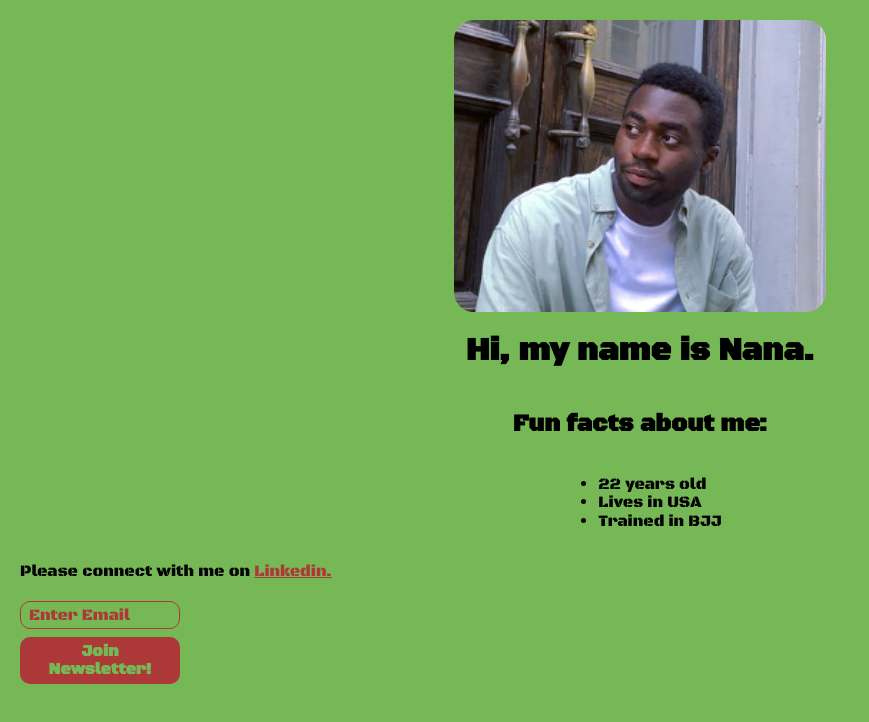
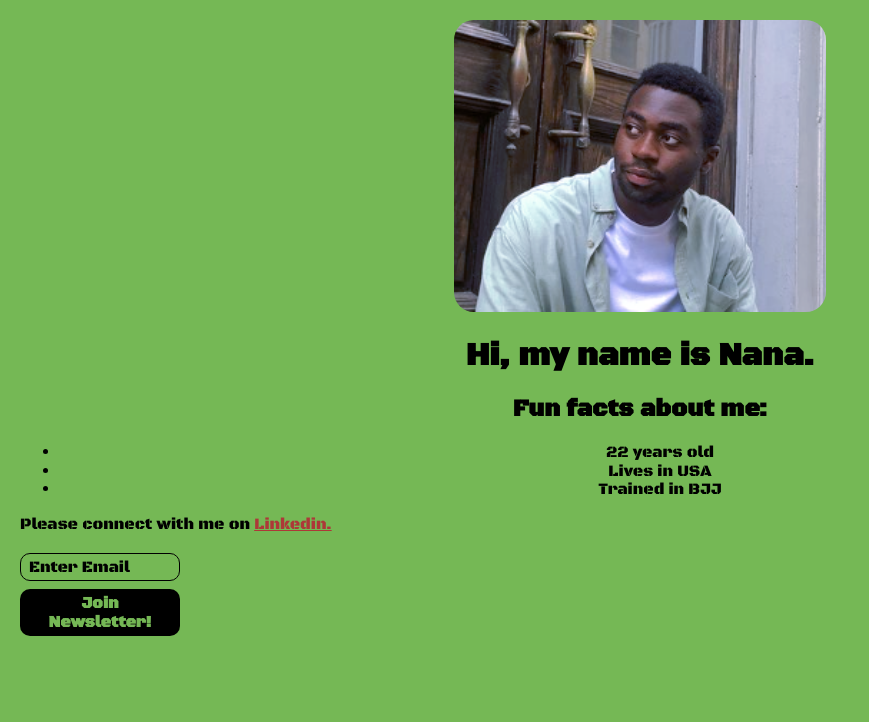
Before and after one commit to nanaadj1/First-Site, a website built with Vite: page index.html in a window 1280 px wide. Shown: the whole page, without its empty margins (0-869 px from the left). Built offline with nearby package versions, Linux system fonts and the light colour scheme; a web font is replaced by a local one.

Commit message:
Update styles.css

```diff
--- a/styles.css
+++ b/styles.css
@@ -49,22 +49,22 @@ input {
     padding: 4px 8px;
     border-width: 1px;
     border-style: solid;
-    border-color:  var(--text);
-    color: var(--text);
+    border-color:  #000000;
+    color: #000000;
     background: none;
     border-radius: var(--image);
     font-family: var(--font);
 }
 
 ::placeholder {
-    color: var(--text);
+    color: #000000;
 }
 
 button {
     border-radius: var(--image);
     padding: 5px 10px;
     border: none;
-    background: var(--text);
+    background: #000000;
     color: var(--background);
     font-weight: bold;
     box-sizing: border-box;
@@ -76,8 +76,7 @@ button {
 }
 
 .main{
-    display: flex;
+    display: block;
     align-items: center;
-    flex-direction: column;
-    column-gap: 10px;
+    text-align: center;
 }
```
